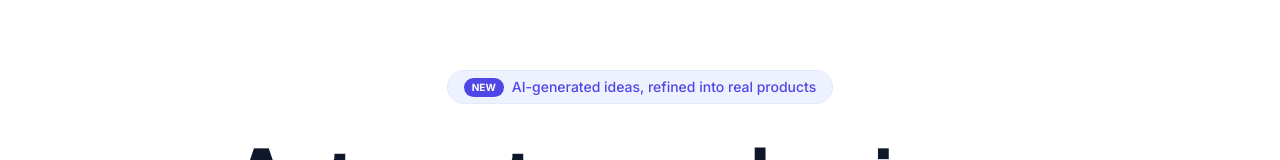
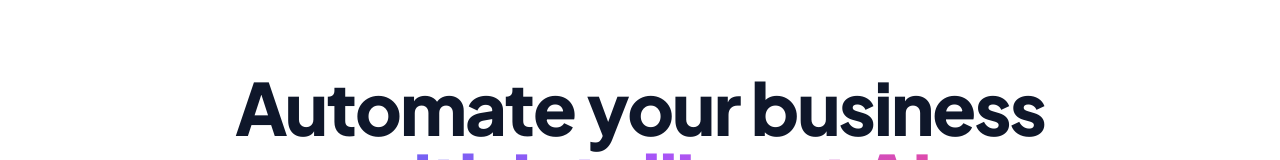
Before and after one commit to siyamregn777/lumina-ai, a React (Vite) app: page / in a window 1280 px wide. Shown: the part 123-283 px from the top of the page. Built offline with nearby package versions, Linux system fonts and the light colour scheme; no server answers.

Commit message:
fix: update express version to 4.22.1 and comment out new feature in Hero component

```diff
--- a/src/components/Hero.tsx
+++ b/src/components/Hero.tsx
@@ -14,10 +14,10 @@ const Hero: React.FC = () => {
 
       <div className="max-w-7xl mx-auto px-4 sm:px-6 lg:px-8">
         <div className="text-center">
-          <div className="inline-flex items-center space-x-2 bg-indigo-50 border border-indigo-100 rounded-full px-4 py-1.5 mb-8 animate-subtle-float">
+          {/* <div className="inline-flex items-center space-x-2 bg-indigo-50 border border-indigo-100 rounded-full px-4 py-1.5 mb-8 animate-subtle-float">
             <span className="bg-indigo-600 text-white text-[10px] uppercase font-bold px-2 py-0.5 rounded-full">New</span>
             <span className="text-indigo-600 text-sm font-medium"> AI-generated ideas, refined into real products</span>
-          </div>
+          </div> */}
 
           <h1 className="text-5xl md:text-7xl font-extrabold tracking-tight text-slate-900 mb-6 font-heading">
             Automate your business <br />
```
Also changed, not shown: 2 other files (tests, documents, lock files or other folders).
